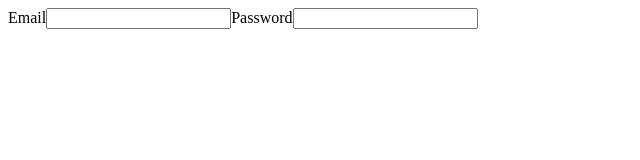
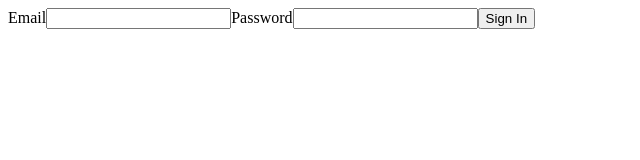
Before and after one commit to gregorymacat/CartoonListV2, a React app: page / in a window 1280 px wide. Shown: the top 160 px of the page, without its empty margins (0-640 px from the left). Built offline with nearby package versions, Linux system fonts and the light colour scheme; the HTML template or start-up script is replaced by a standard one.

Commit message:
Added login logic

```diff
--- a/src/app.jsx
+++ b/src/app.jsx
@@ -1,15 +1,28 @@
 import React from 'react';
 import LandingPage from './components/Landing/LandingPage.jsx';
+import Navbar from './components/Nav/Navbar.jsx';
 
 class App extends React.Component {
   constructor(props) {
     super();
+    this.state = {
+      isLoggedIn: false,
+    }
+    this.toggleLogin = this.toggleLogin.bind(this);
+  }
+
+  toggleLogin() {
+    this.setState({isLoggedIn: !this.state.isLoggedIn});
   }
 
   render () {
     return (
       <React.Fragment>
-        <LandingPage/>
+        {
+          this.state.isLoggedIn === false ?
+          <LandingPage toggleLogin={this.toggleLogin}/> :
+          <Navbar/>
+        }
       </React.Fragment>
     )
   }
--- a/src/components/Landing/LandingPage.jsx
+++ b/src/components/Landing/LandingPage.jsx
@@ -10,6 +10,9 @@ function LandingPage (props) {
         <label>Password</label>
         <input id="user-pass" type="text">
         </input>
+        <button onClick={props.toggleLogin}>
+          Sign In
+        </button>
       </form>
     </div>
   )
--- a/src/components/Nav/Navbar.jsx
+++ b/src/components/Nav/Navbar.jsx
@@ -1 +1,9 @@
 import React from 'react';
+
+function Navbar (props) {
+  return (
+    <h1>Hello, you have logged in</h1>
+  )
+}
+
+export default Navbar;
```
